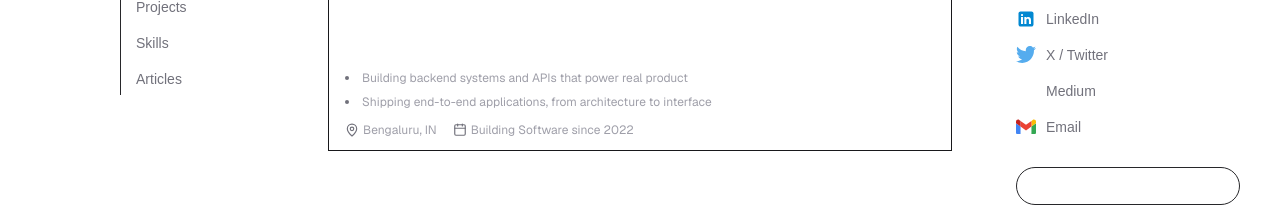
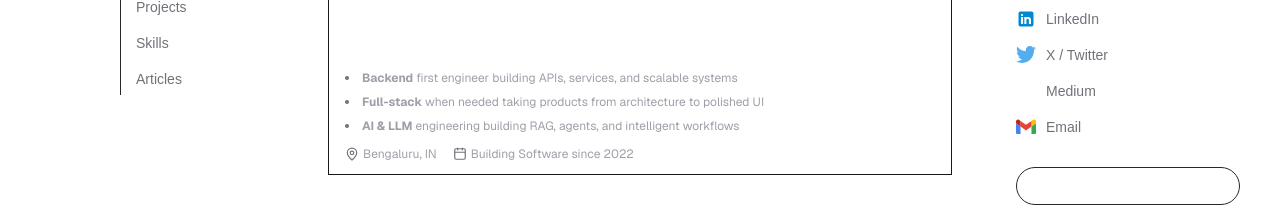
Before and after one commit to anurag-prajapati34/Portfolio, a Next.js app: page / in a window 1280 px wide. Shown: the part 270-477 px from the top of the page. Built offline with nearby package versions, Linux system fonts and the light colour scheme.

Commit message:
refactor: profile bio

```diff
--- a/components/Profile.tsx
+++ b/components/Profile.tsx
@@ -58,13 +58,13 @@ export default function Profile() {
                     </div>
                     {/* <p className="text-gray-500 text-sm">21</p> */}
                     <p className="text-sm mt-2">
-                        Backend Engineer | Full-Stack Developer | AI Engineer
+                        Software Engineer | Backend • AI • Full-Stack
                     </p>
 
                     <ul className="flex flex-col gap-y-2 text-xs text-zinc-400 mt-2 list-disc list-inside marker:text-zinc-500">
-                        <li>Building backend systems and APIs that power real product</li>
-                        <li>Shipping end-to-end applications, from architecture to interface</li>
-                        {/* <li>Turning AI/LLMs into useful product features</li> */}
+                        <li><b>Backend</b> first engineer building APIs, services, and scalable systems</li>
+                        <li><b>Full-stack </b> when needed taking products from architecture to polished UI</li>
+                        <li><b>AI & LLM</b> engineering building RAG, agents, and intelligent workflows</li>
 
                     </ul>
                 </div>
```
